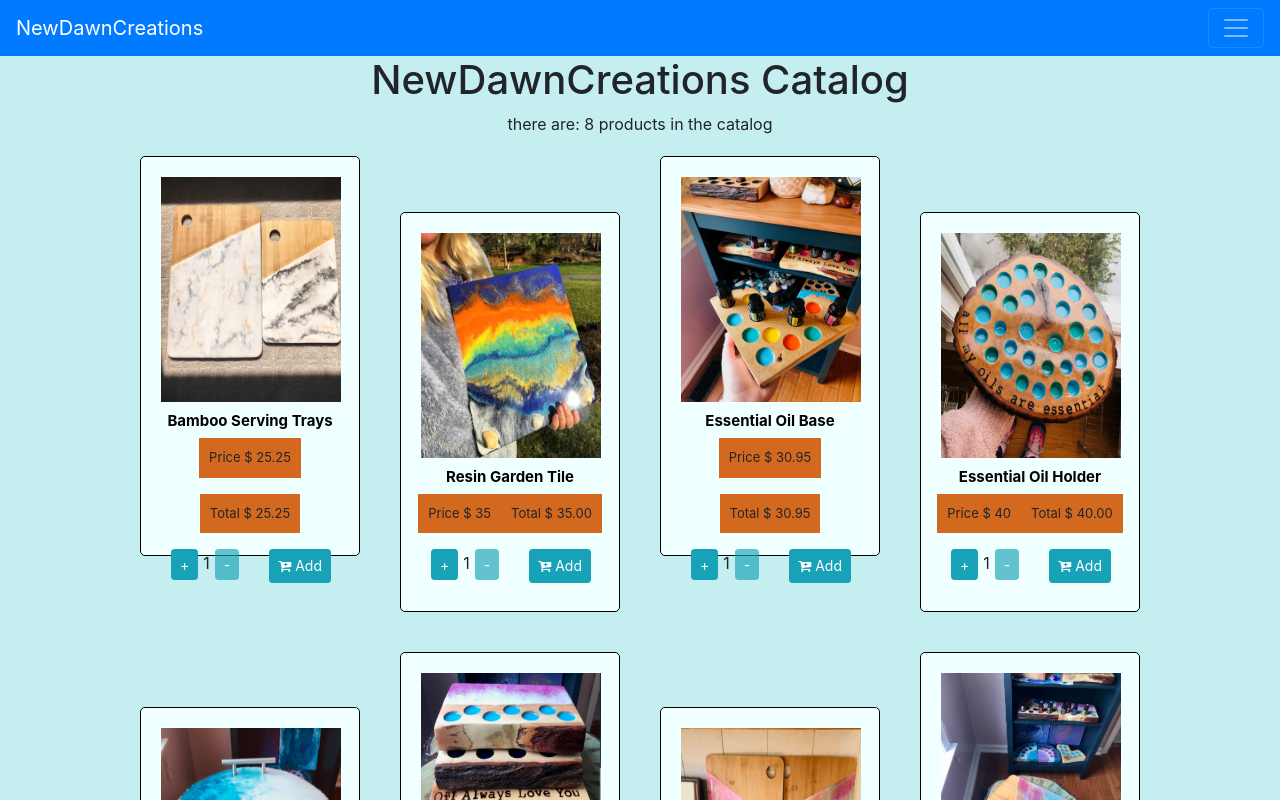
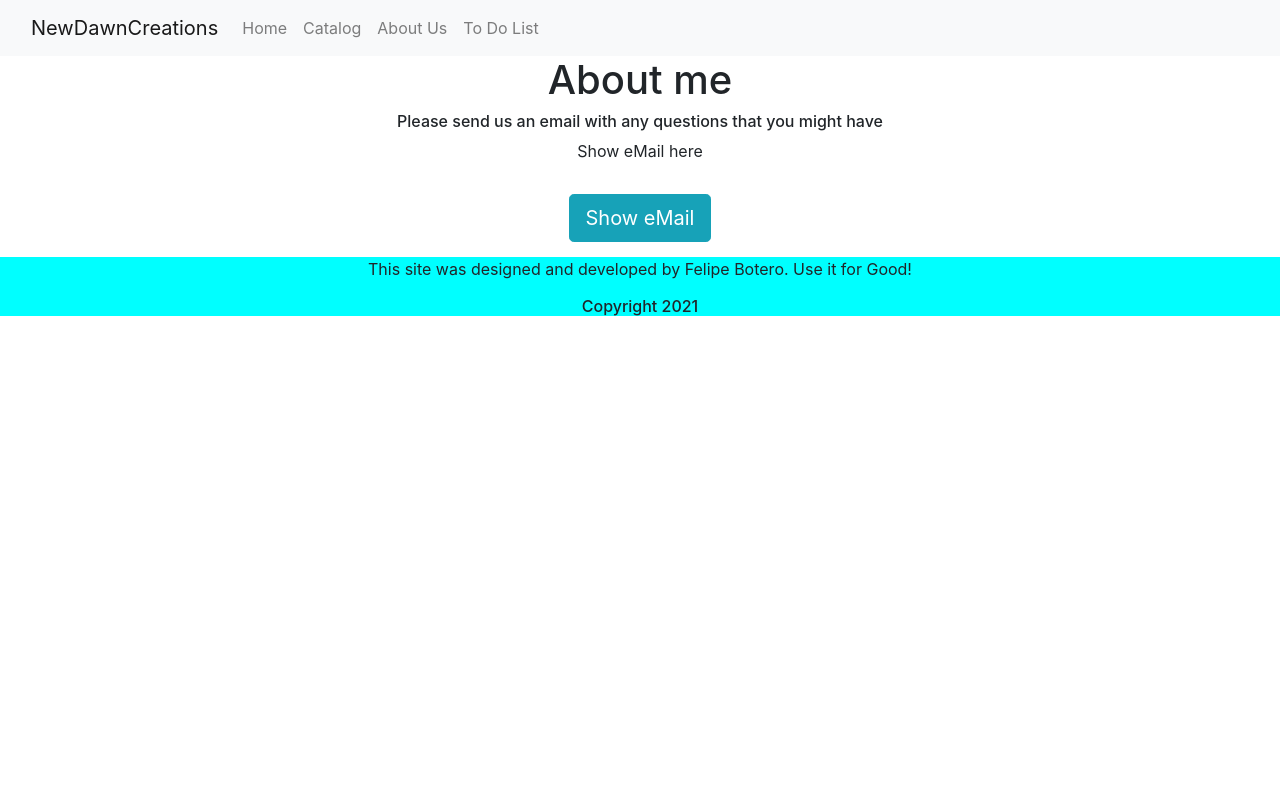
Before and after one commit to fbotero1956/NewDawnCreations, a React (Create React App) app: page /about in a window 1280 px wide. Shown: the top 800 px of the page. Built offline with nearby package versions, Linux system fonts and the light colour scheme.

Commit message:
add routes

```diff
--- a/package.json
+++ b/package.json
@@ -10,6 +10,7 @@
     "font-awesome": "^4.7.0",
     "react": "^17.0.2",
     "react-dom": "^17.0.2",
+    "react-router-dom": "^5.2.0",
     "react-scripts": "4.0.3",
     "web-vitals": "^1.1.1"
   },
--- a/src/App.js
+++ b/src/App.js
@@ -8,18 +8,27 @@ import "bootstrap/dist/css/bootstrap.min.css";
 import "font-awesome/css/font-awesome.css";
 
 import Catalog from './components/catalog';
+import {BrowserRouter, Route, Switch} from 'react-router-dom';
+import HomePage from './components/homepage';
+import About from './components/about';
 
 
 function App() {
   return (
-    <div className="App">
-      <NavBar></NavBar>
-      <Catalog></Catalog>
-      <hr/>
-      <ToDo></ToDo>
-      <Footer></Footer>
+    <BrowserRouter>
 
-    </div>
+      <div className="App">
+        <NavBar></NavBar>
+        <Switch>
+          <Route path="/" exact component={HomePage}></Route>
+          <Route path="/catalog" exact component={Catalog}></Route>
+          <Route path="/todo" exact component={ToDo}></Route>
+          <Route path="/about" exact component={About}></Route>
+        </Switch>
+        <Footer></Footer>
+      </div>
+
+    </BrowserRouter>
   );
 }
 
--- /dev/null
+++ b/src/components/about.js
@@ -0,0 +1,35 @@
+import React, { Component } from "react";
+import "./todo.css";
+
+
+class About extends Component {
+    state={
+        showeMail: false,
+        eMail: "Show eMail here"
+    }
+
+geteMail = () => {
+    if (this.state.showeMail === false) {
+        this.setState({showeMail: true});
+        this.setState({eMail: "Kelly.Gustafson@gmail.com"});
+    }else{
+        this.setState({showeMail: false});
+        this.setState({eMail: "Show eMail here"});
+    };
+};
+render() {
+    var showeMailBtn = "";
+    if (this.state.showeMail === false ? showeMailBtn = "Show eMail" : showeMailBtn = "Hide eMail");
+
+    return (
+    <div className="about-container">
+        <h1>About me</h1>
+        <h6>Please send us an email with any questions that you might have</h6>
+        <p>{this.state.eMail}</p>
+        <button className="btn btn-lg btn-info btn-eMail" onClick={this.geteMail}>{showeMailBtn}</button>
+    </div>
+    );
+  };
+};
+
+export default About;
--- a/src/components/catalog.jsx
+++ b/src/components/catalog.jsx
@@ -8,15 +8,30 @@ import ProductService from "../services/productService";
 class Catalog extends Component {
   state = {
     catalog: [],
+    categories: [],
+    selectedCat: ""
   };
-
+  handleClick = (cat) => {
+      if(cat === "See All")
+      {this.setState({selectedCat:  ""})}
+      else
+      {this.setState({selectedCat: cat});};
+    };
   render() {
+      let itemsToDisplay = this.state.catalog;
+      if (this.state.selectedCat !== "") {
+        itemsToDisplay = itemsToDisplay.filter(n => n.category === this.state.selectedCat)};
     return (
         <div>
             <div className="product-area">
                 <h1>NewDawnCreations Catalog</h1>
                <div>there are: {this.state.catalog.length} products in the catalog</div>
-                {this.state.catalog.map( item =>
+               <div>
+                {this.state.categories.map( (cat, index) =>
+                    <button className="btn btn-sm btn-info btn-cat" key={index}
+                    onClick={() => {this.handleClick(cat) }} value={cat}>{cat}</button>)}
+                </div>
+                  { itemsToDisplay.map(item =>
                 <Product key={item.id} data = {item}></Product>)}
             </div>
         </div>
@@ -30,7 +45,9 @@ class Catalog extends Component {
         this.setState({ catalog: catalog});
 
         //get the unique categories
-        var categories =  [];
+        var categories =  service.getCategories();
+        this.setState({categories: categories});
+        console.log('from catalog ' + categories);
         // for loop to see if the category already exists
         //if not add it
     }
--- /dev/null
+++ b/src/components/homepage.js
@@ -0,0 +1,17 @@
+import React, { Component } from "react";
+import "./todo.css";
+
+class HomePage extends Component {
+
+
+  render() {
+    return (
+    <div className="HP-container">
+         <h1> Welcome to NewDawnCreations</h1>
+    </div>
+    );
+  };
+
+}
+
+export default HomePage;
--- a/src/components/navBar.jsx
+++ b/src/components/navBar.jsx
@@ -1,35 +1,36 @@
 import React, { Component } from 'react';
+import {Link} from 'react-router-dom';
+
 
 class NavBar extends Component {
 
     render() {
-        return ( <div>
-    <nav className="navbar navbar-dark bg-primary">
-  <a className="navbar-brand" href="#">NewDawnCreations</a>
-  <button className="navbar-toggler" type="button" data-toggle="collapse" data-target="#navbarNav" aria-controls="navbarNav" aria-expanded="false" aria-label="Toggle navigation">
+        return (
+<nav className="navbar navbar-expand-lg navbar-light bg-light">
+  <div className="container-fluid">
+    <Link className="navbar-brand" to="#">NewDawnCreations</Link>
+    <button className="navbar-toggler" type="button" data-bs-toggle="collapse" data-bs-target="#navbarNav" aria-controls="navbarNav" aria-expanded="false" aria-label="Toggle navigation">
       <span className="navbar-toggler-icon"></span>
     </button>
     <div className="collapse navbar-collapse" id="navbarNav">
       <ul className="navbar-nav">
-      <li className="nav-item active">
-        <a className="nav-link" href="/#">Home <span className="sr-only">(current)</span></a>
+        <li className="nav-item">
+          <Link className="nav-link" aria-current="page" to="/">Home</Link>
         </li>
-      <li className="nav-item active">
-        <a className="nav-link" href="/#">Products</a>
+        <li className="nav-item">
+          <Link className="nav-link" to="/catalog">Catalog</Link>
         </li>
-      <li className="nav-item active">
-        <a className="nav-link" href="/#">About us</a>
+        <li className="nav-item">
+          <Link className="nav-link" to="/about">About Us</Link>
         </li>
-      <li className="nav-item active">
-        <a className="nav-link" href="/#">Contact us</a>
-      </li>
-      <li className="nav-item active">
-        <a className="nav-link disabled" href="/#" tabIndex="-1" aria-disabled="true">Disabled</a>
+        <li className="nav-item">
+          <Link className="nav-link" to="/todo">To Do List</Link>
         </li>
       </ul>
     </div>
+  </div>
 </nav>
-        </div> );
+          );
     }
   }
 
--- a/src/components/pendingtodos.css
+++ b/src/components/pendingtodos.css
@@ -8,3 +8,12 @@
 .title{
     color:white;
 }
+@media (max-width:500px){
+    .pendingTodos{
+        background-color: blueviolet;
+        width: 200px;
+        margin-left: 7px;
+        margin-bottom: 15px;
+
+    }
+}
--- a/src/components/todo.css
+++ b/src/components/todo.css
@@ -4,6 +4,15 @@
     margin-right: 700px;
     background: rgb(238,174,202);
     background: radial-gradient(circle, rgba(238,174,202,0.4066001400560224) 0%, rgba(148,187,233,0.10127801120448177) 100%);
+}
+@media (max-width:500px){
+    .todo-container{
+        border: 2px solid black;
+        margin-left: 140px;
+        margin-right: 140px;
+        background: rgb(238,174,202);
+        background: radial-gradient(circle, rgba(238,174,202,0.4066001400560224) 0%, rgba(148,187,233,0.10127801120448177) 100%);
+    }
 }
 .todo-div h5{
     color: black;
--- a/src/components/todo.jsx
+++ b/src/components/todo.jsx
@@ -14,7 +14,8 @@ class ToDo extends Component {
     return (
       <div className="todo-container">
         <div className="todo-div">
-                <h5>Add items to the To Do List</h5>
+                <h5>To Do List</h5>
+                <h6>Add items</h6>
                 <input
                 value = {this.state.todoText}
                 className="input"
@@ -23,11 +24,11 @@ class ToDo extends Component {
                 onChange={this.onTextChange}>
                 </input>
                 <button className="btn btn-sm btn-info btn-todo" onClick={this.addToDo}>
-                    Add To Do
+                    Add Item
                 </button>
             </div>
             <div>
-                <h5>Pending items</h5>
+                <h6>Pending items</h6>
                 <p>you have {this.state.todoArray.length} pending tasks</p>
                 {this.state.todoArray.map( item =>
                 <PendingToDos key={item.id} data = {item}></PendingToDos>)}
--- a/src/index.css
+++ b/src/index.css
@@ -11,3 +11,12 @@ code {
   font-family: source-code-pro, Menlo, Monaco, Consolas, 'Courier New',
     monospace;
 }
+.btn-cat{
+  width:100px;
+  height: 60px;
+  padding: 15px;
+  margin: 10px;
+}
+.btn-eMail{
+  margin:15px;
+}
--- a/src/index.js
+++ b/src/index.js
@@ -1,5 +1,6 @@
 import React from 'react';
 import ReactDOM from 'react-dom';
+import 'bootstrap/dist/css/bootstrap.css';
 import './index.css';
 import App from './App';
 import reportWebVitals from './reportWebVitals';
--- a/src/services/productService.js
+++ b/src/services/productService.js
@@ -80,6 +80,18 @@ class ProductService {
         // connect to server and retrieve the catalog of products
         return data;
     }
+    getCategories(){
+      // connect to server and retrieve the catalog of products
+      var categories= [];
+      for (var i=0; i < data.length; i++){
+        categories.push(data[i].category);
+      }
+      var set = new Set(categories);
+      console.log(set);
+      categories = Array.from(set);
+      categories.push("See All");
+      return categories;
+  }
     getProductPrice(id) {
         return 99.99;
     }
```
Also changed, not shown: 1 other file (tests, documents, lock files or other folders). Lines whose indentation alone changed are shown as unchanged.
